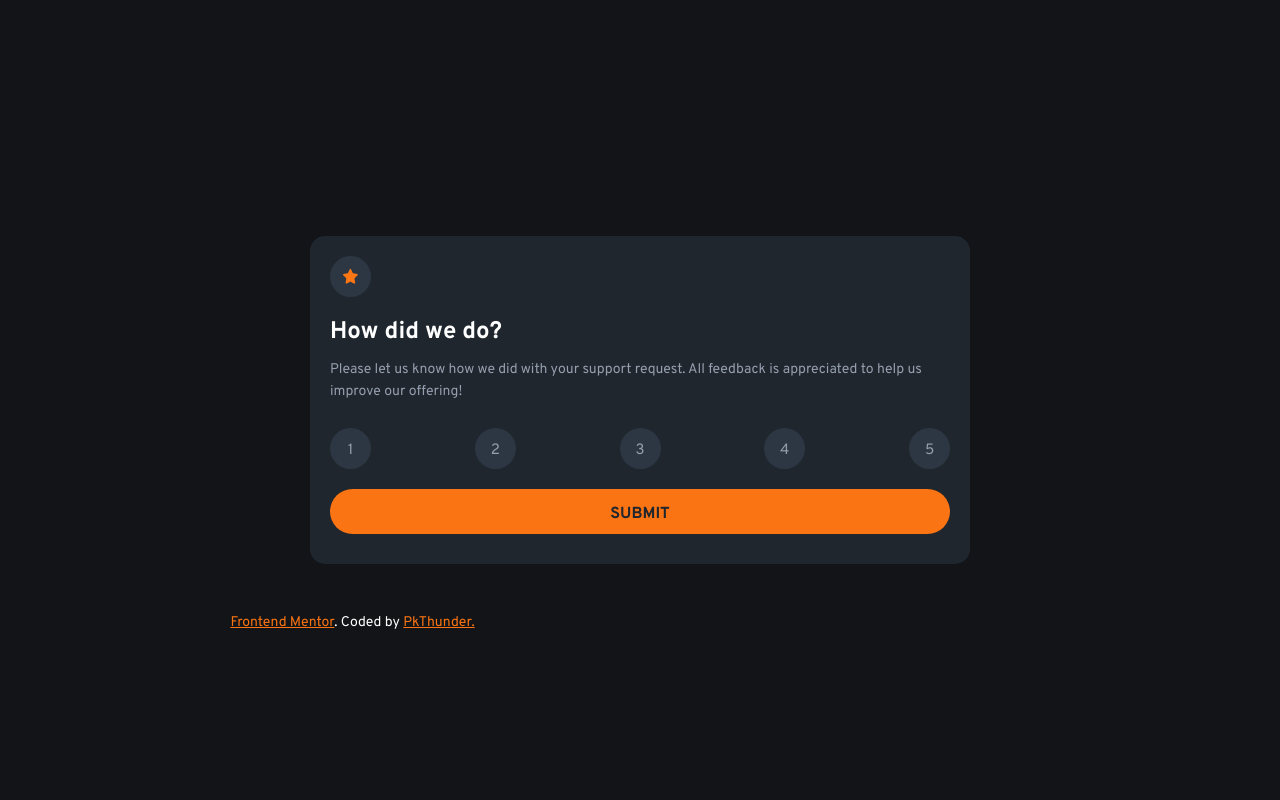
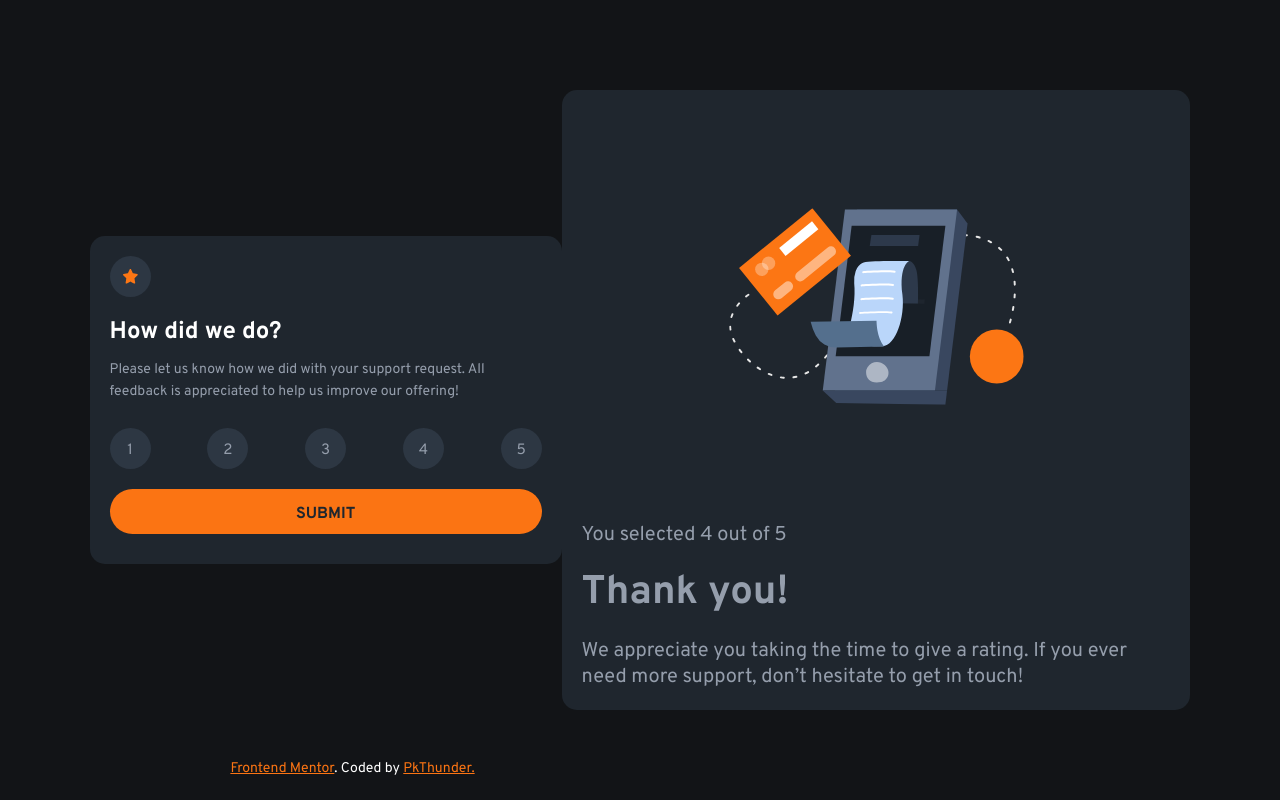
Before and after one commit to pkthunder87/rating-comp, a React (Vite) app: page / in a window 1280 px wide. Built offline with nearby package versions, Linux system fonts and the light colour scheme.

Commit message:
Feat: Add HTML and images to Thanks page

```diff
--- a/src/App.tsx
+++ b/src/App.tsx
@@ -2,12 +2,14 @@ import AppLayout from "./components/AppLayout";
 import "./sass/main.scss";
 import Attribution from "./components/Attribution";
 import Rating from "./components/Rating";
+import Thanks from "./components/Thanks";
 
 function App() {
   return (
     <div className="wrapper">
       <AppLayout>
         <Rating />
+        <Thanks />
       </AppLayout>
       <Attribution />
     </div>
--- a/src/components/Rating.tsx
+++ b/src/components/Rating.tsx
@@ -1,6 +1,6 @@
 function Rating() {
   return (
-    <div className="rating">
+    <div className="rating container">
       <div className="icon-circle">
         <img
           className="rating__img"
--- /dev/null
+++ b/src/components/Thanks.tsx
@@ -0,0 +1,21 @@
+function Thanks() {
+  return (
+    <div className="thanks container">
+      <img
+        className="thanks__img"
+        src="./assets/images/illustration-thank-you.svg"
+        alt="gold star"
+      />
+
+      <p className="thanks__choice">You selected 4 out of 5</p>
+
+      <h1 className="thanks__title">Thank you!</h1>
+      <p className="thanks__text">
+        We appreciate you taking the time to give a rating. If you ever need
+        more support, don’t hesitate to get in touch!
+      </p>
+    </div>
+  );
+}
+
+export default Thanks;
--- a/src/sass/_components.scss
+++ b/src/sass/_components.scss
@@ -31,7 +31,7 @@
    1.0 Phones & Tablets 0 - 900px
    ============================== */
 
-.rating {
+.container {
   display: flex;
   flex-direction: column;
   border-radius: 15px;
@@ -39,7 +39,9 @@
   font-size: 2rem;
   row-gap: 2rem;
   padding: 2rem;
+}
 
+.rating {
   &__img {
     transform: translateY(-15%);
     height: 15px;
@@ -107,3 +109,9 @@
     }
   }
 }
+
+.thanks {
+  &__img {
+    scale: 50%;
+  }
+}
```
